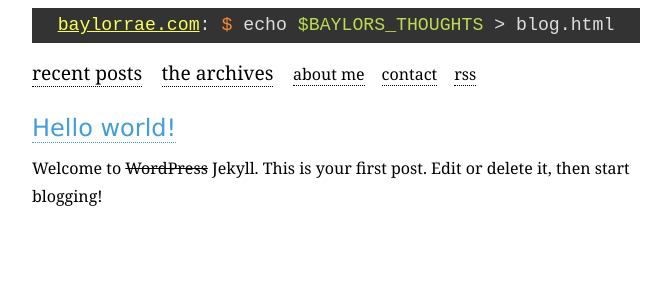
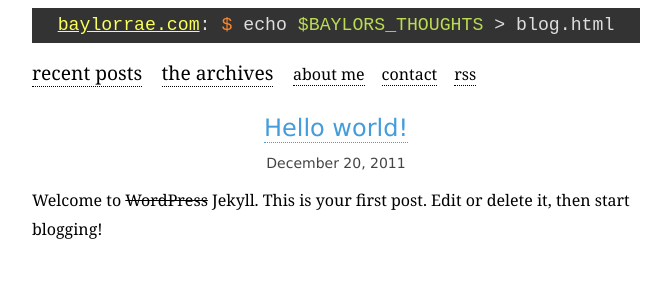
Before and after one commit to BaylorRae/baylorrae.github.io, a Jekyll site: the page built from _posts/2011-12-19-hello-world.md, in a window 1280 px wide. Shown: the top 300 px of the page, without its empty margins (304-975 px from the left). Built offline with Jekyll 4.4.1, drawn with Linux system fonts in a browser that asks for light colours.

Commit message:
add date to post

```diff
--- a/_layouts/post.html
+++ b/_layouts/post.html
@@ -8,6 +8,9 @@ layout: default
       {{ page.title | escape }}
     </a>
   </h2>
+  <div class="post-meta">
+    {{ page.date | date: '%B %d, %Y' }}
+  </div>
   <div class="content">
     {{ content }}
   </div>
--- a/assets/layout.scss
+++ b/assets/layout.scss
@@ -84,6 +84,18 @@ article {
   border-bottom: none;
   padding: 0;
   margin-bottom: 1.5em;
+}
+
+.post-title {
+  text-align: center;
+}
+
+.post-meta {
+  padding: 0.5em 0;
+  font-family: 'Lucida Grande', sans-serif;
+  font-size: 14px;
+  color: #444;
+  text-align: center;
 }
 
 .excerpt,
```
Also changed, not shown: archives.md (+1 -1 lines).
